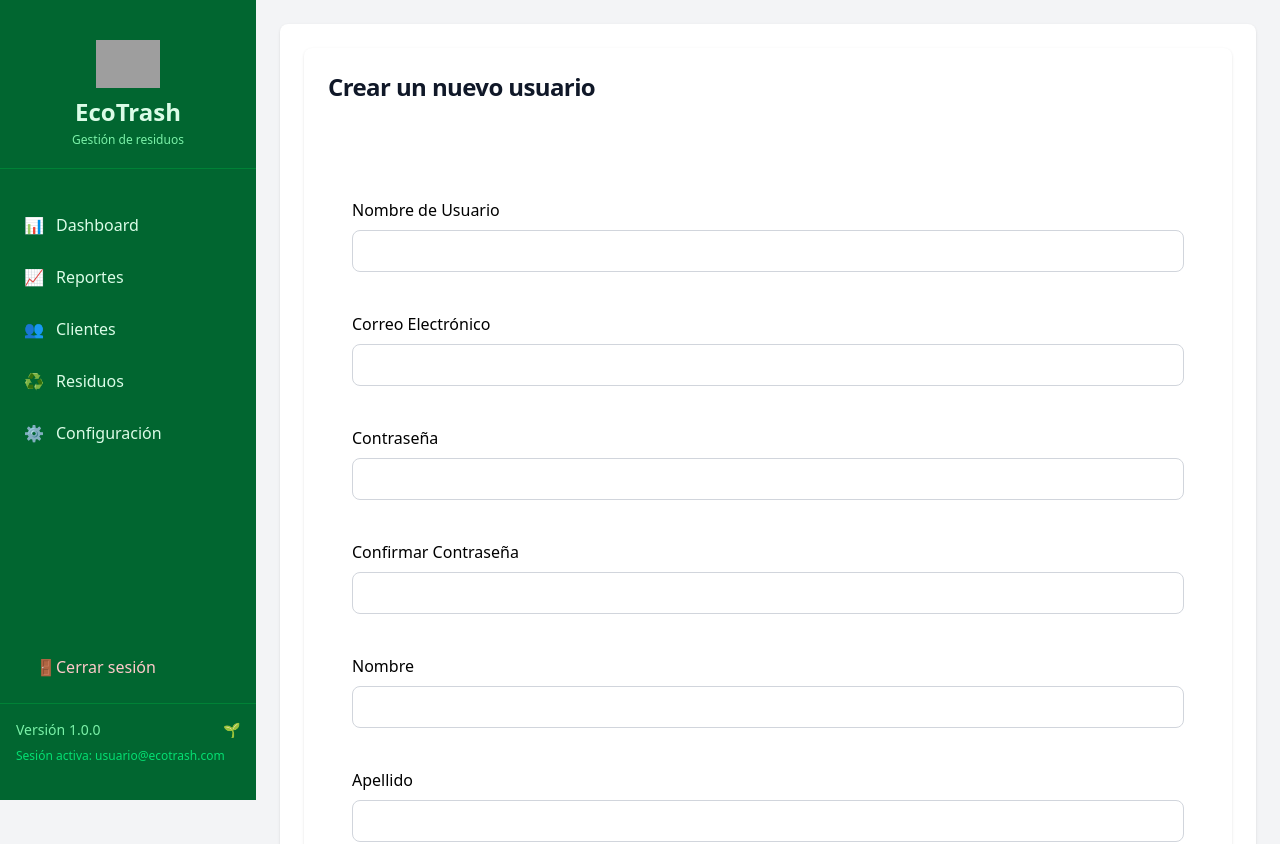
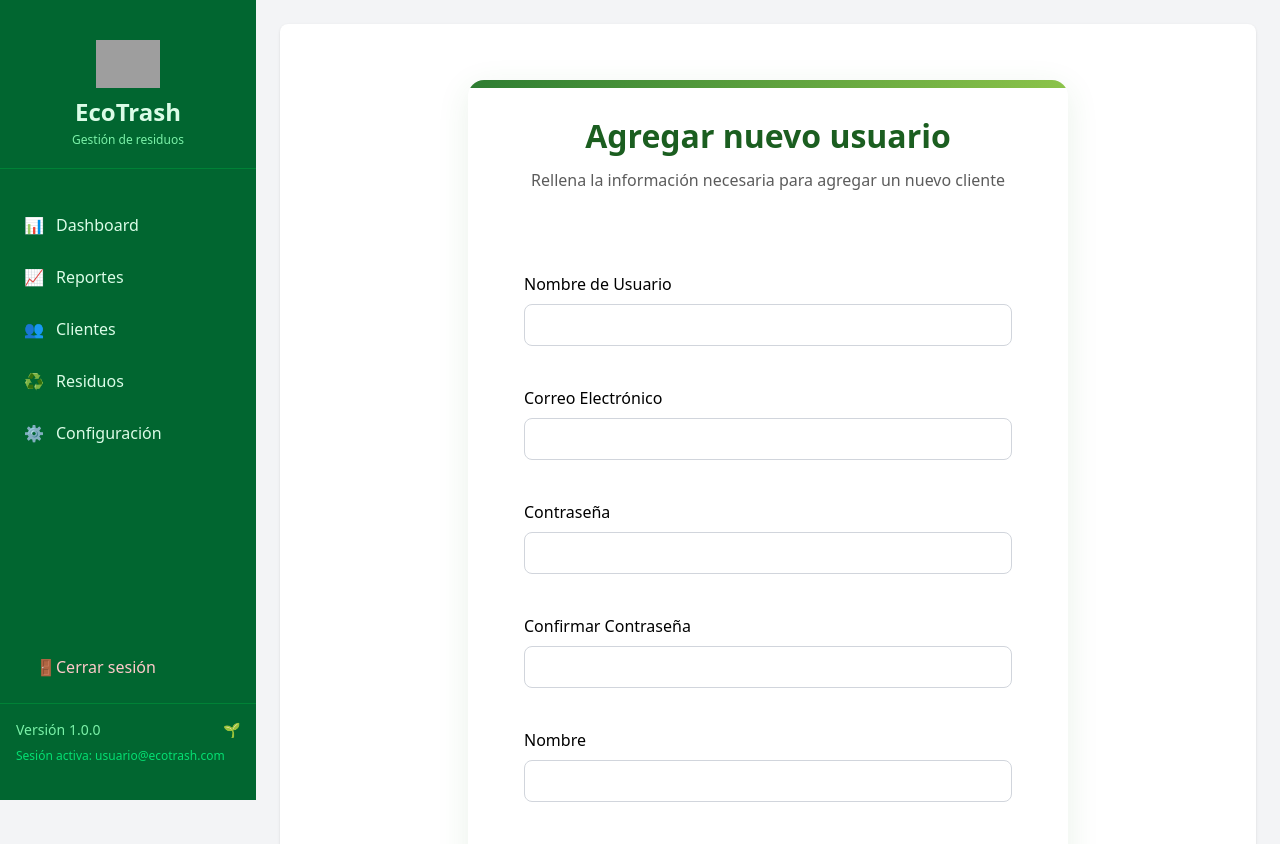
Before and after one commit to IvsKevinSchool/NotEcotrash, a React (Vite) app in the folder frontend/: page /admin/add-user in a window 1280 px wide. Shown: the top 844 px of the page. Built offline with nearby package versions, Linux system fonts and the light colour scheme; no server answers; grey boxes are pictures that could not be loaded.

Commit message:
Update UserForm.tsx

```diff
--- a/frontend/src/modules/admin/components/UserForm.tsx
+++ b/frontend/src/modules/admin/components/UserForm.tsx
@@ -2,6 +2,7 @@ import React from "react";
 import FormField from "../../../components/form/FormField";
 import useUserForm from "../hooks/useUserForm";
 import { DevTool } from "@hookform/devtools";
+import "../../../css/EcoForm.css"
 
 let renderCount = 0;
 
@@ -11,13 +12,16 @@ const UserForm = () => {
     renderCount++;
 
     return (
-        <section
-            className="p-6 bg-white rounded-lg shadow dark:border md:mt-0   dark:bg-gray-800 dark:border-gray-700">
-            <div className="space-y-4 md:space-y-6">
-                <h1 className="text-xl font-bold leading-tight tracking-tight text-gray-900 md:text-2xl dark:text-white">
-                    Crear un nuevo usuario
+        <section className="eco-form-container">
+            <div className="eco-form-header">
+                <h1>
+                    Agregar nuevo usuario
                 </h1>
+                <p>Rellena la información necesaria para agregar un nuevo cliente</p>
+            </div>
+
             <h2 className="text-white">Contador de renderizados: {renderCount / 2}</h2>
+
             <form className="space-y-4 md:space-y-6 flex flex-col p-6 gap-4" onSubmit={handleSubmit(onSubmit)} noValidate>
                 <FormField
                     label="Nombre de Usuario"
@@ -99,7 +103,6 @@ const UserForm = () => {
                         rounded-lg text-sm px-5 py-2.5 text-center dark:bg-blue-600 dark:hover:bg-blue-700 dark:focus:ring-blue-800">Guardar usuario</button>
                 <DevTool control={control} />
             </form>
-            </div>
         </section>
     );
 }
```
Lines whose indentation alone changed are shown as unchanged.
